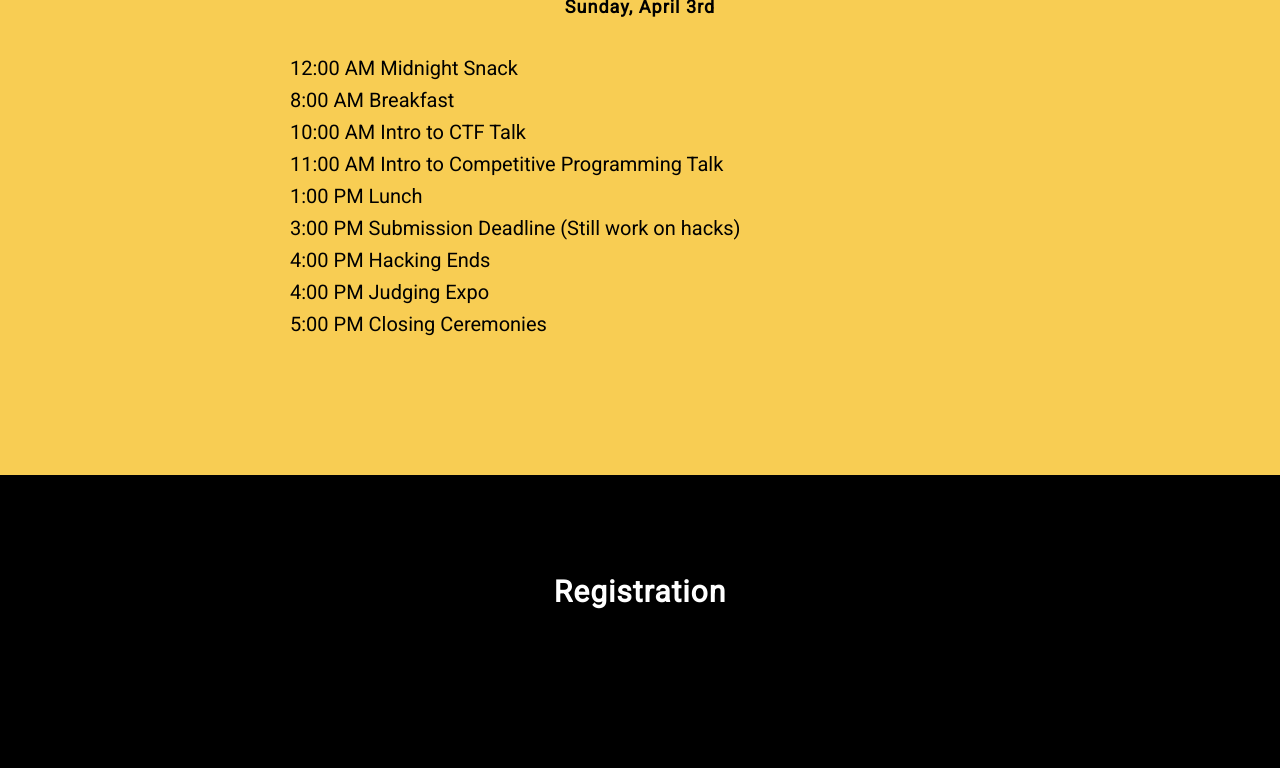
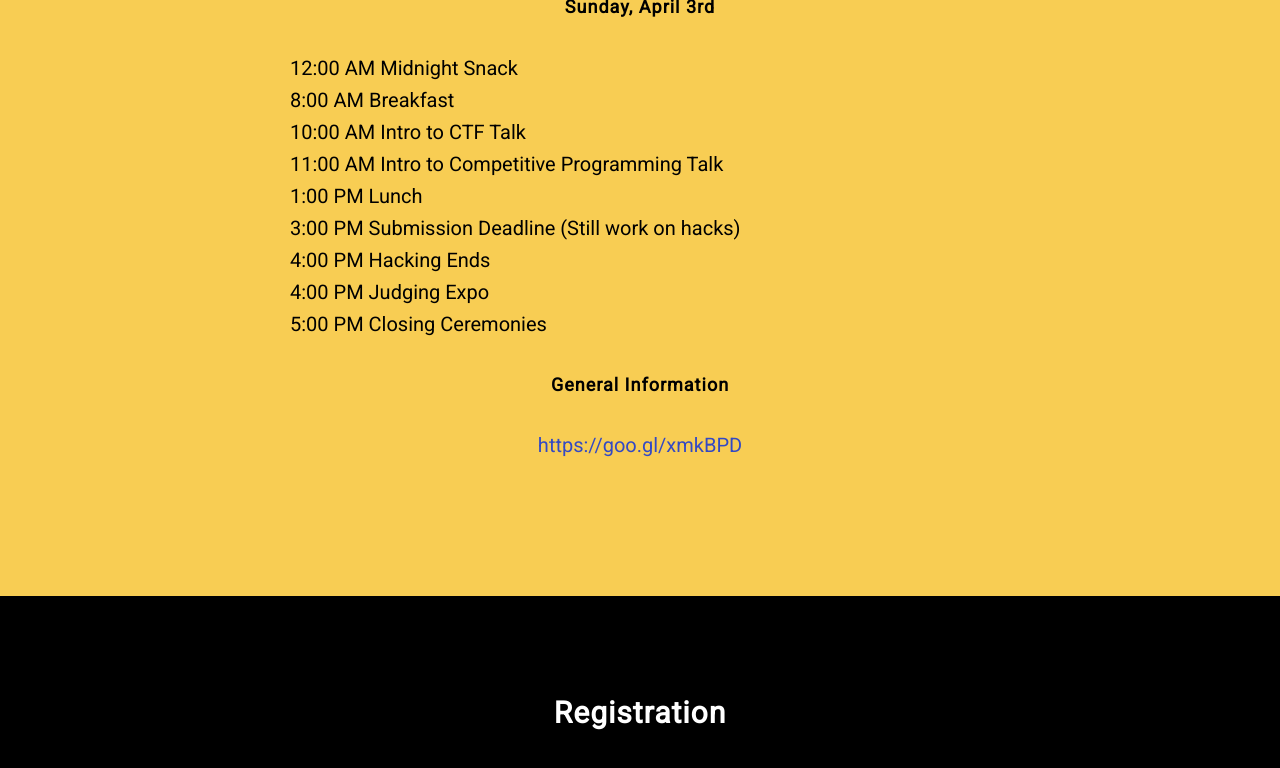
Before and after one commit to BeachHacks/BeachHacks-2018, a plain HTML site: page index.html in a window 1280 px wide. Shown: the part 4308-5076 px from the top of the page. Drawn offline with Linux system fonts and the light colour scheme; a script that the page names is missing.

Commit message:
Add general info

```diff
--- a/css/grayscale.css
+++ b/css/grayscale.css
@@ -412,3 +412,8 @@ body {
     width: 10%;
     min-width: 50px;
 }
+a:hover,
+a:focus #link {
+     text-decoration: none;
+    color: #000000;
+}
--- a/index.html
+++ b/index.html
@@ -198,6 +198,10 @@
                                 </p>
                             </div>
                         <!--</div>-->
+                         <h4>General Information</h4>
+                             <div class="col-md-12">
+                                  <p><a href="https://goo.gl/xmkBPD" target="_blank"  id="link">https://goo.gl/xmkBPD</a></p>
+                            </div>
                     </div>
                 </div>
             </div>
```
